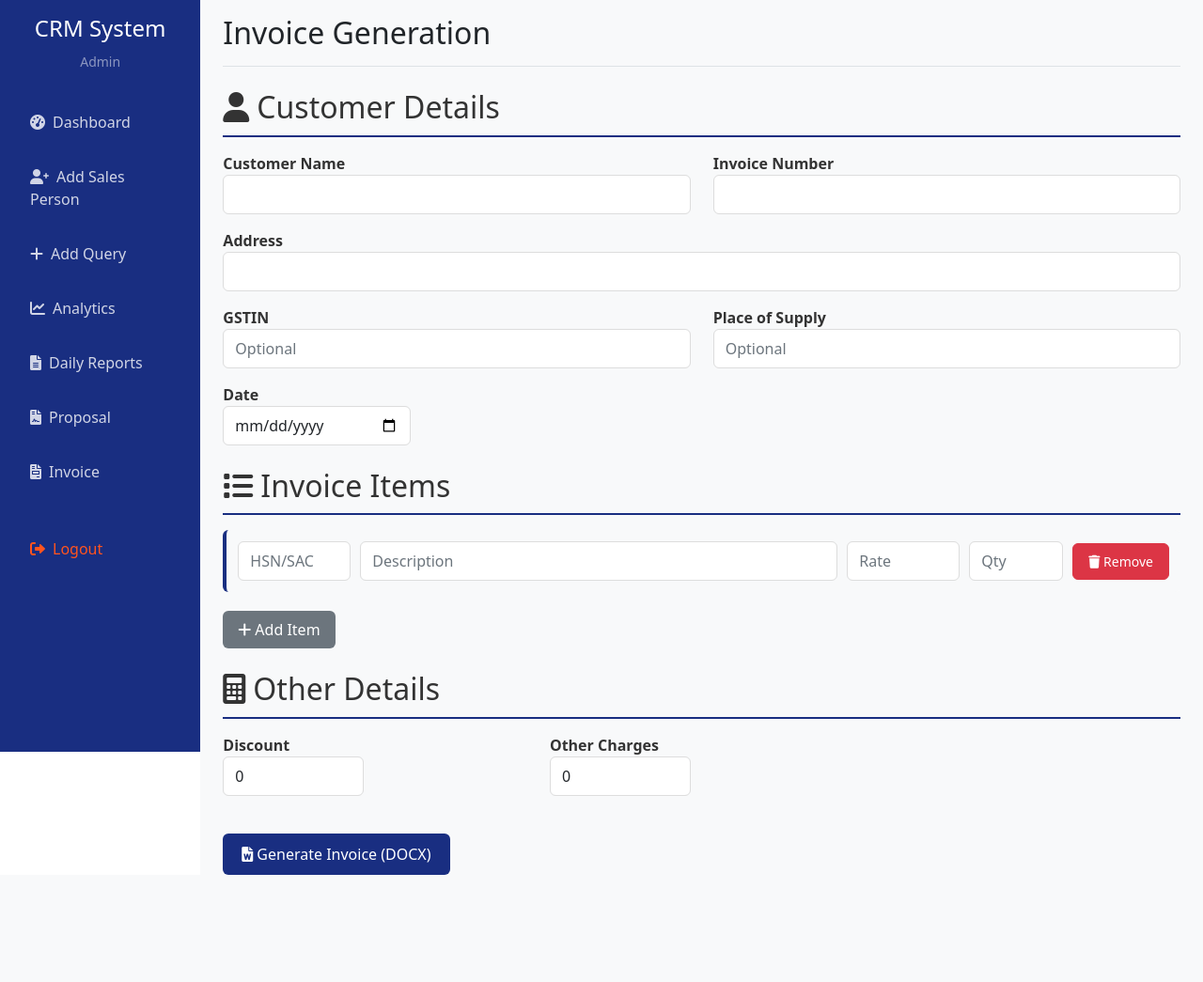
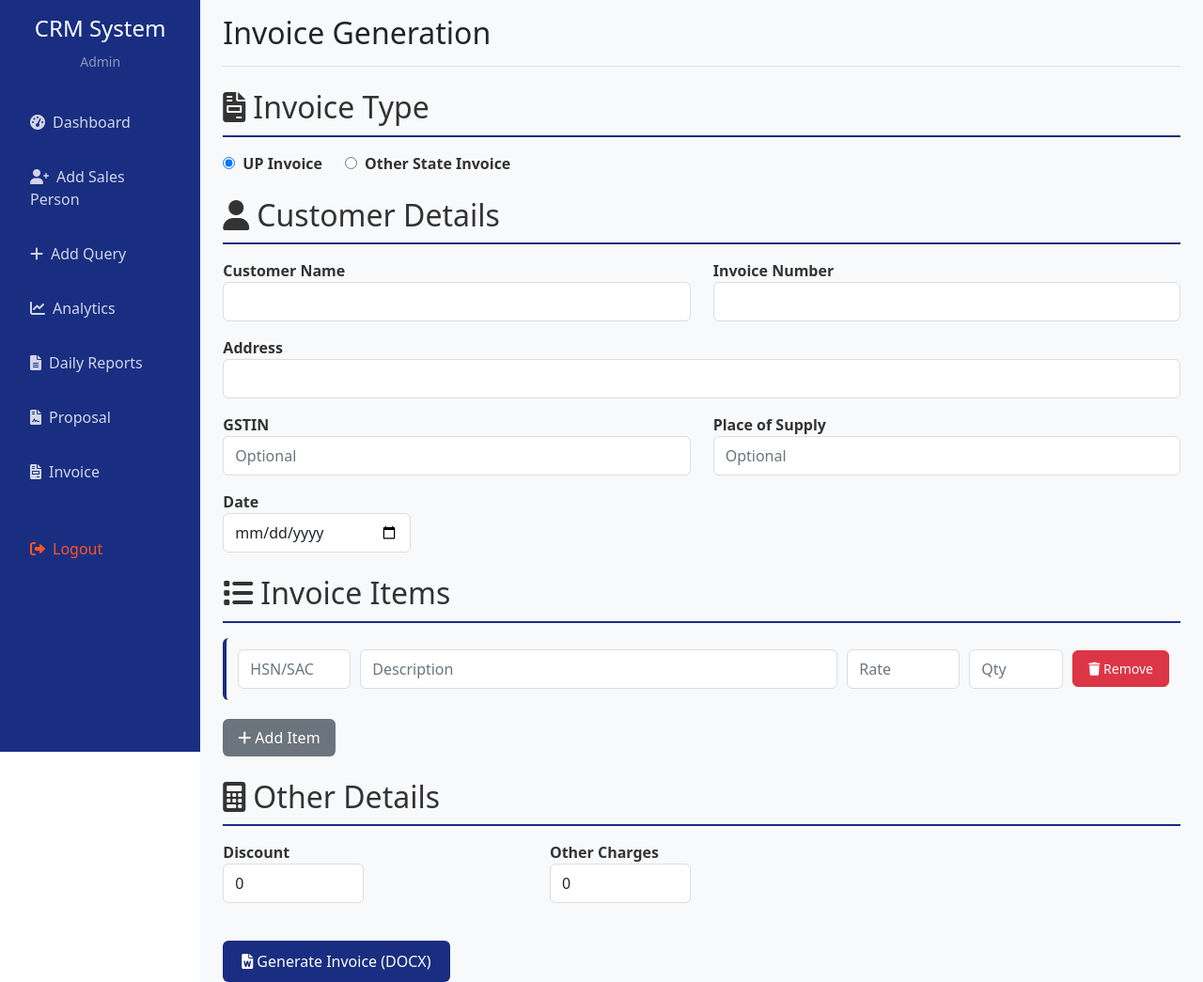
Before and after one commit to dhdev19/Generic-CRM, a Flask app: page /invoice in a window 1280 px wide. Shown: the whole page at 94% size. Before the commit the page ends 931 px from the top, so only its background shows below. Run offline with Flask 3, Linux system fonts and the light colour scheme; a user stored in the database is signed in; some libraries are stand-ins or nearby versions.

Commit message:
Added IGST

```diff
--- a/app.py
+++ b/app.py
@@ -453,8 +453,9 @@ def proposal_download_pdf():
                 pass
 
 
-# Invoice (admin/sales only)
-INVOICE_TEMPLATE_NAME = 'Billing.docx'
+# Invoice (admin only)
+INVOICE_TEMPLATE_UP = 'Billing.docx'
+INVOICE_TEMPLATE_OTHER_STATE = 'BillingOther.docx'
 
 
 def _invoice_allowed():
@@ -479,9 +480,12 @@ def invoice_generate():
     if not DOCXTPL_AVAILABLE or RichText is None:
         flash('Invoice generation requires docxtpl. Install: pip install docxtpl')
         return redirect(url_for('invoice_form'))
-    doc_path = os.path.join(app.root_path, INVOICE_TEMPLATE_NAME)
+    invoice_type = (request.form.get('invoice_type') or 'up').strip().lower()
+    is_other_state = invoice_type == 'other'
+    template_name = INVOICE_TEMPLATE_OTHER_STATE if is_other_state else INVOICE_TEMPLATE_UP
+    doc_path = os.path.join(app.root_path, template_name)
     if not os.path.isfile(doc_path):
-        flash(f'Invoice template not found: {INVOICE_TEMPLATE_NAME}. Add it in the project root.')
+        flash(f'Invoice template not found: {template_name}. Add it in the project root.')
         return redirect(url_for('invoice_form'))
     hsn_list = request.form.getlist('hsn_sac[]')
     desc_list = request.form.getlist('description[]')
@@ -519,10 +523,7 @@ def invoice_generate():
         discount = 0.0
         other_charges = 0.0
     taxable_value = total_amount - discount
-    cgst = taxable_value * 0.09
-    sgst = taxable_value * 0.09
-    grand_total = taxable_value + cgst + sgst + other_charges
-    context = {
+    base_context = {
         'customer_name': request.form.get('customer_name', ''),
         'customer_address': request.form.get('customer_address', ''),
         'cust_gst': request.form.get('cust_gst', ''),
@@ -535,11 +536,25 @@ def invoice_generate():
         'total': total_text,
         'total_taxable': round(total_amount, 2),
         'discount': round(discount, 2),
-        'cgst': round(cgst, 2),
-        'sgst': round(sgst, 2),
         'other_charges': round(other_charges, 2),
-        'grand_total': round(grand_total, 2),
+        'grand_total': 0,  # set below
     }
+    if is_other_state:
+        igst = taxable_value * 0.18
+        grand_total = taxable_value + igst + other_charges
+        base_context['grand_total'] = round(grand_total, 2)
+        base_context['igst'] = round(igst, 2)
+        # BillingOther.docx has no cgst/sgst fields
+        context = base_context
+    else:
+        cgst = taxable_value * 0.09
+        sgst = taxable_value * 0.09
+        grand_total = taxable_value + cgst + sgst + other_charges
+        base_context['grand_total'] = round(grand_total, 2)
+        base_context['cgst'] = round(cgst, 2)
+        base_context['sgst'] = round(sgst, 2)
+        # Billing.docx has no igst field
+        context = base_context
     doc = DocxTemplate(doc_path)
     doc.render(context)
     buf = BytesIO()
--- a/templates/invoice_form.html
+++ b/templates/invoice_form.html
@@ -50,6 +50,20 @@
     {% endwith %}
 
     <form method="POST" action="{{ url_for('invoice_generate') }}">
+        <h2><i class="fas fa-file-invoice me-2"></i>Invoice Type</h2>
+        <div class="form-group">
+            <div class="d-flex gap-4">
+                <label class="d-flex align-items-center gap-2">
+                    <input type="radio" name="invoice_type" value="up" checked required>
+                    UP Invoice
+                </label>
+                <label class="d-flex align-items-center gap-2">
+                    <input type="radio" name="invoice_type" value="other">
+                    Other State Invoice
+                </label>
+            </div>
+        </div>
+
         <h2><i class="fas fa-user me-2"></i>Customer Details</h2>
         <div class="row">
             <div class="col-md-6">
```
Also changed, not shown: 1 other file.
